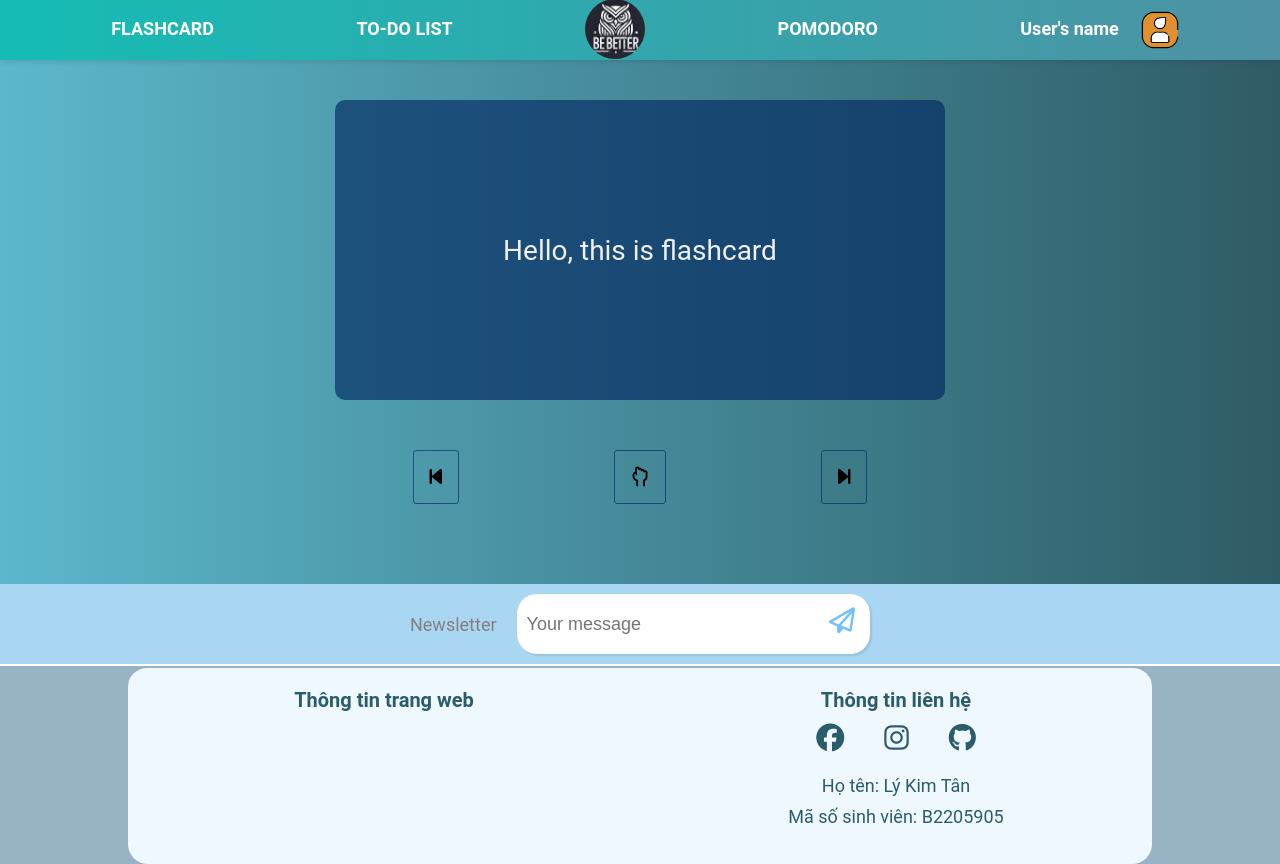
After one commit to lykimtan/NLCS, a PHP site: page /flashcard_practice.html in a window 1280 px wide. The commit adds this page. Run offline with PHP 8.4, Linux system fonts and the light colour scheme.

Commit message:
flashcard_view

```diff
--- a/assets/css/flashcard.css
+++ b/assets/css/flashcard.css
@@ -162,3 +162,51 @@
 .add_flashcard-btn:hover {
     opacity: 1;
 }
+
+
+/* Flashcard_pratice */
+
+.flashcard_view_container {
+    display: flex;
+    margin-top: 100px;
+}
+
+.flashcard_view {
+    background-color: #032862a6;
+    height: 300px;
+    width: 50%;
+    margin: auto;
+    border-radius: 10px;
+    display: flex;
+}
+
+.flashcard_view_content {
+    margin: auto;
+    font-size: 2.8rem;
+    color: #f0eeee;
+}
+
+.flashcard_view_control {
+
+    margin: 50px auto;
+    display: flex;
+    width: 50%;
+    justify-content: center;
+    align-items: center;
+
+}
+
+.control_flashcard-icon {
+    font-size: 2rem;
+}
+
+.control-btn {
+    display: block;
+    margin: auto;
+    padding: 16px;
+    background: none;
+    border: 0.5px solid #032862a6;
+    border-radius: 3px;
+    cursor: pointer;
+
+}
--- /dev/null
+++ b/flashcard_practice.html
@@ -0,0 +1,117 @@
+<!DOCTYPE html>
+<html lang="en">
+<head>
+    <meta charset="UTF-8">
+    <meta name="viewport" content="width=device-width, initial-scale=1.0">
+    <link rel="stylesheet" href="https://cdnjs.cloudflare.com/ajax/libs/font-awesome/6.7.2/css/all.min.css" integrity="sha512-Evv84Mr4kqVGRNSgIGL/F/aIDqQb7xQ2vcrdIwxfjThSH8CSR7PBEakCr51Ck+w+/U6swU2Im1vVX0SVk9ABhg==" crossorigin="anonymous" referrerpolicy="no-referrer" />
+    <link rel="shortcut icon" href="./assets/img/logo.webp" type="image/x-icon">
+    <link rel="stylesheet" href="./assets/css/main.css">
+    <link rel="stylesheet" href="./assets/css/base.css">
+    <link rel="stylesheet" href="./assets/css/flashcard.css">
+    <link rel="preconnect" href="https://fonts.googleapis.com">
+    <link rel="stylesheet" href="./assets/css/font.css">
+    <title>Document</title>
+</head>
+
+<body>
+
+  <header id="header">
+
+    <nav>
+      <a href="./flashcard.html" class="nav-item">FLASHCARD</a>
+      <a href="#" class="nav-item">TO-DO LIST</a>
+      <div class="logo">
+        <a href="./index.html"> <img src="./assets/img/logo.webp" alt="" class="logo-img"></a>
+      </div>
+      <a href="#" class="nav-item">POMODORO</a>
+      <div class="account">
+        <a href="" class="nav-item user-inf">User's name</a>
+        <img src="./assets/img/user_16111390.png" alt="" class="acc-img">
+      </div>
+    </nav>
+
+  </header>
+
+  <div class="container_flashcard">
+
+    <div class="flashcard_view_container">
+        <div class="flashcard_view">
+            <p class="flashcard_view_content">
+                Hello, this is flashcard
+            </p>
+        </div>
+    </div>
+
+    <div class="flashcard_view_control">
+        <button class="control-btn">
+            <i class="fa-solid fa-backward-step control_flashcard-icon"></i>
+        </button>
+
+        <button class="control-btn">
+            <i class="fa-regular fa-hand-back-fist control_flashcard-icon"></i>
+        </button>
+
+        <button class="control-btn">
+            <i class="fa-solid fa-forward-step control_flashcard-icon"></i>
+        </button>
+    </div>
+
+
+
+  </div>
+
+
+  <!-- Footer -->
+
+  <footer>
+    <div class="footer-pre">
+
+      <form action="" class="footer-form">
+
+        <label class="label-letter" for="letter">Newsletter</label>
+        <div class="input-box">
+          <input class="input-letter" placeholder="Your message" name="letter" type="text">
+          <button class="input-letter-btn"><i class="fa-regular fa-paper-plane" style="color: #74C0FC;"></i></button>
+        </div>
+
+      </form>
+
+    </div>
+
+    <div class="footer-container">
+      <div class="footer_content">
+
+          <div class="footer_content-item">
+            <h2 class="footer_content-title">Thông tin trang web</h2>
+
+          </div>
+
+          <div class="footer_content-item">
+            <h2 class="footer_content-title">Thông tin liên hệ</h2>
+            <ul class="footer_content-info-list">
+              <li class="footer_content-info-item">
+                 <a target="_blank" href="https://www.facebook.com/lykimtanjjj">
+                  <i class="fa-brands fa-facebook"></i>
+                </a>
+              </li>
+
+              <li class="footer_content-info-item">
+                 <a target="_blank" href="https://www.instagram.com/"><i class="fa-brands fa-instagram"></i></a>
+              </li>
+              <li class="footer_content-info-item">
+                 <a target="_blank" href="https://github.com/"><i class="fa-brands fa-github"></i></a>
+              </li>
+            </ul>
+
+            <ul class="footer_content-info-writer">
+              <li class="footer_content-info-writer-item">Họ tên: Lý Kim Tân</li>
+              <li class="footer_content-info-writer-item">Mã số sinh viên: B2205905</li>
+            </ul>
+          </div>
+      </div>
+    </div>
+  </footer>
+
+
+</body>
+</html>
```
